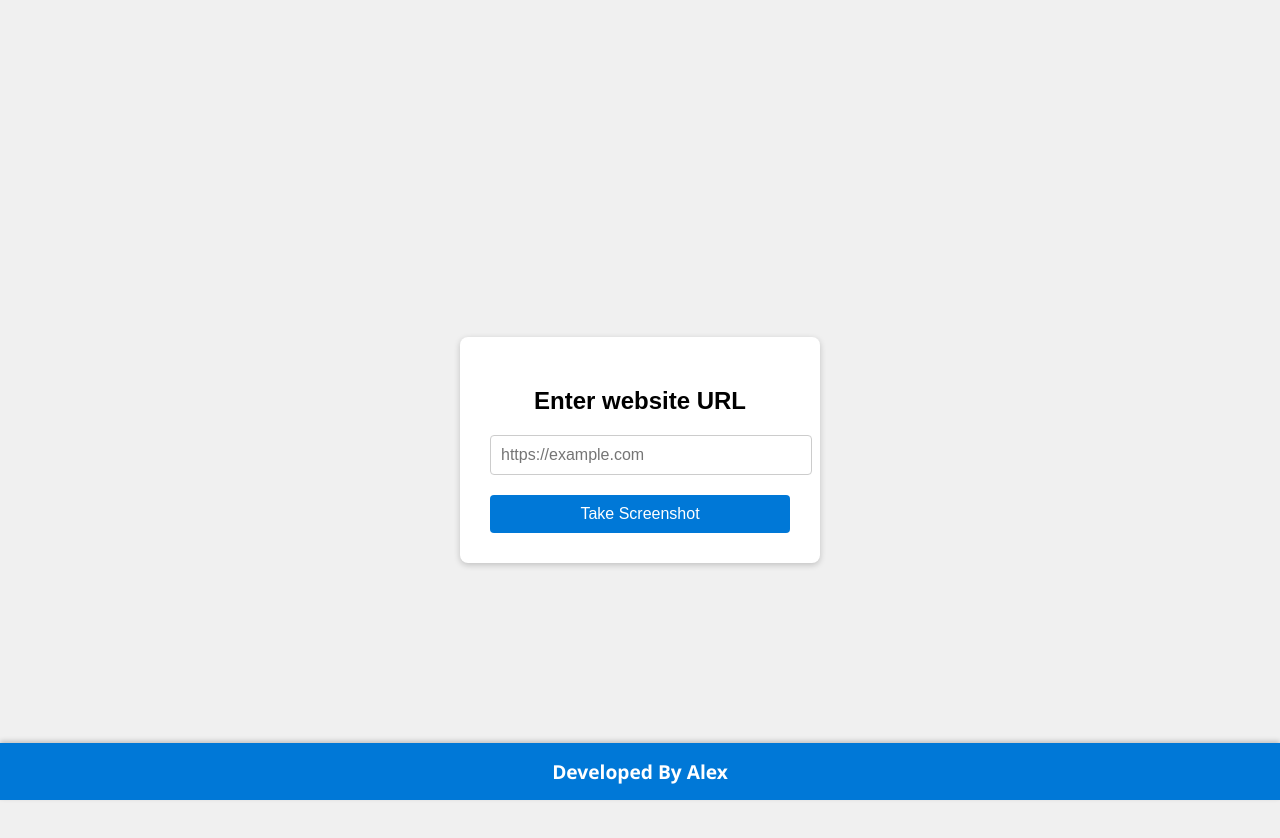
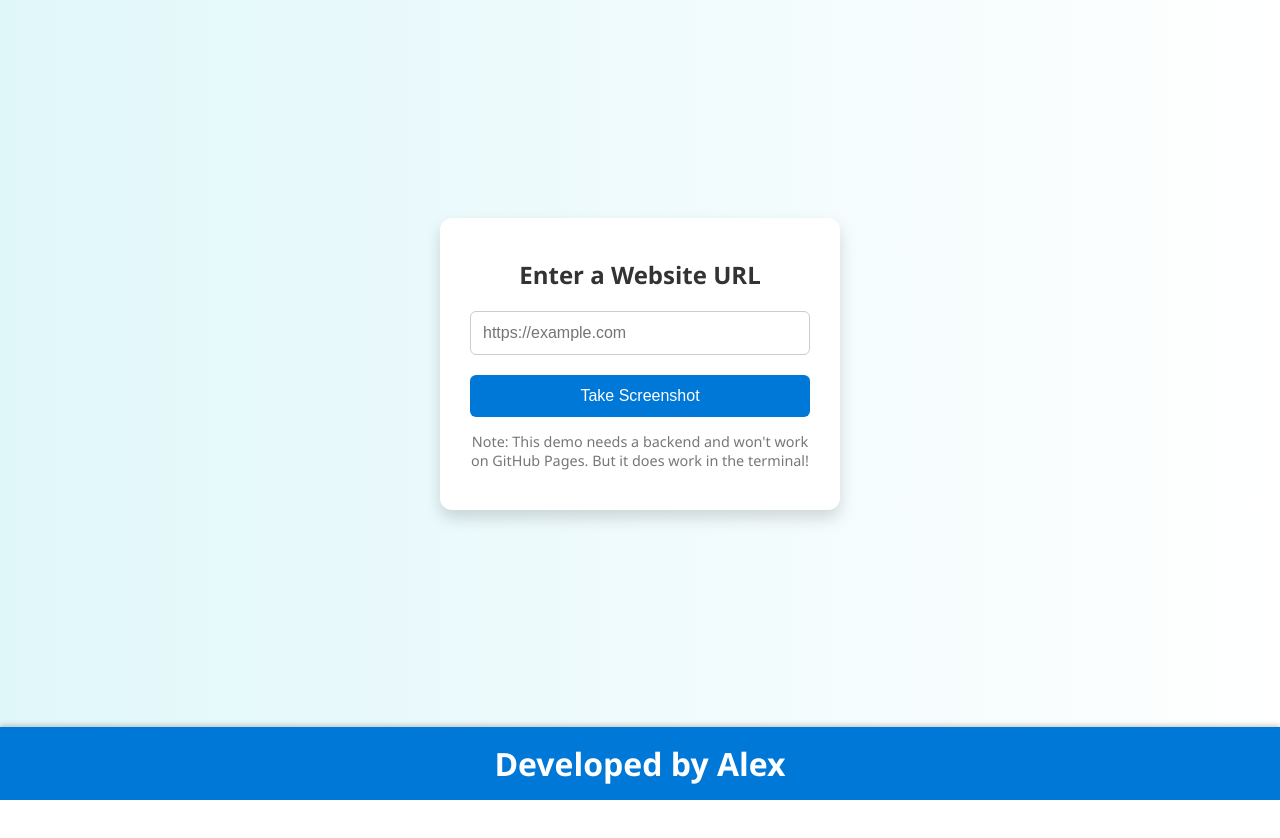
Before and after one commit to AlexanderDuya/WebSnapShot, a website: page docs/index.html in a window 1280 px wide. After the commit the page ends 800 px from the top, so only its background shows below. Drawn offline with Linux system fonts and the light colour scheme.

Commit message:
changed index.html and css . Need to work on backend for the site to work

```diff
--- a/docs/index.html
+++ b/docs/index.html
@@ -3,15 +3,28 @@
   <head>
     <meta charset="UTF-8" />
     <meta name="viewport" content="width=device-width, initial-scale=1" />
-    <title>Enter URL for Screenshot</title>
+    <title>WebSnapShot - Take a Website Screenshot</title>
     <link rel="stylesheet" href="style.css" />
   </head>
   <body>
-    <form id="urlForm" action="/screenshot" method="POST">
-      <h2>Enter website URL</h2>
-      <input type="url" name="url" placeholder="https://example.com" required />
-      <button type="submit">Take Screenshot</button>
-    </form>
+    <main>
+      <form id="urlForm" action="/screenshot" method="POST">
+        <h2>Enter a Website URL</h2>
+        <input
+          type="url"
+          name="url"
+          placeholder="https://example.com"
+          required
+        />
+        <button type="submit">Take Screenshot</button>
+        <p class="note">
+          Note: This demo needs a backend and won't work on GitHub Pages. But it
+          does work in the terminal!
+        </p>
+      </form>
+    </main>
+    <footer>
+      <h1>Developed by Alex</h1>
+    </footer>
   </body>
-  <footer><h1>Developed By Alex</h1></footer>
 </html>
--- a/docs/style.css
+++ b/docs/style.css
@@ -1,62 +1,85 @@
+* {
+  box-sizing: border-box;
+  margin: 0;
+  padding: 0;
+}
+
 body {
-  font-family: Arial, sans-serif;
-  padding: 50px;
-  background: #f0f0f0;
+  font-family: "Segoe UI", Tahoma, Geneva, Verdana, sans-serif;
+  background: linear-gradient(to right, #e0f7fa, #ffffff);
+  min-height: 100vh;
   display: flex;
   flex-direction: column;
+  justify-content: space-between;
+}
+
+main {
+  flex: 1;
+  display: flex;
+  justify-content: center;
   align-items: center;
-  justify-content: center;
-  height: 100vh;
-  margin: 0;
+  padding: 40px 20px;
 }
 
 form {
   background: white;
-  padding: 30px;
-  border-radius: 8px;
-  box-shadow: 0 2px 6px rgba(0, 0, 0, 0.2);
-  width: 300px;
+  padding: 40px 30px;
+  border-radius: 12px;
+  box-shadow: 0 8px 16px rgba(0, 0, 0, 0.15);
+  width: 100%;
+  max-width: 400px;
   text-align: center;
+}
+
+form h2 {
+  margin-bottom: 20px;
+  font-size: 1.5rem;
+  color: #333;
 }
 
 input[type="url"] {
   width: 100%;
-  padding: 10px;
+  padding: 12px;
   font-size: 1rem;
   margin-bottom: 20px;
   border: 1px solid #ccc;
-  border-radius: 4px;
+  border-radius: 6px;
+  transition: border-color 0.3s;
+}
+
+input[type="url"]:focus {
+  border-color: #0078d7;
+  outline: none;
 }
 
 button {
   background: #0078d7;
   color: white;
   font-size: 1rem;
-  padding: 10px 15px;
+  padding: 12px;
   border: none;
-  border-radius: 4px;
+  border-radius: 6px;
   cursor: pointer;
   width: 100%;
+  transition: background 0.3s;
 }
 
 button:hover {
   background: #005ea1;
 }
+
+.note {
+  margin-top: 15px;
+  font-size: 0.9rem;
+  color: #777;
+}
+
 footer {
-  background-color: #0078d7; /* Sky blue */
+  background-color: #0078d7;
   color: white;
   text-align: center;
   padding: 15px 0;
-  position: fixed;
-  bottom: 0;
-  width: 100%;
-  font-family: "Segoe UI", Tahoma, Geneva, Verdana, sans-serif;
+  font-size: 1rem;
+  font-weight: 500;
   box-shadow: 0 -2px 5px rgba(0, 0, 0, 0.2);
-  user-select: none;
 }
-
-footer h1 {
-  margin: 0;
-  font-weight: 600;
-  font-size: 1.2rem;
-}
```
